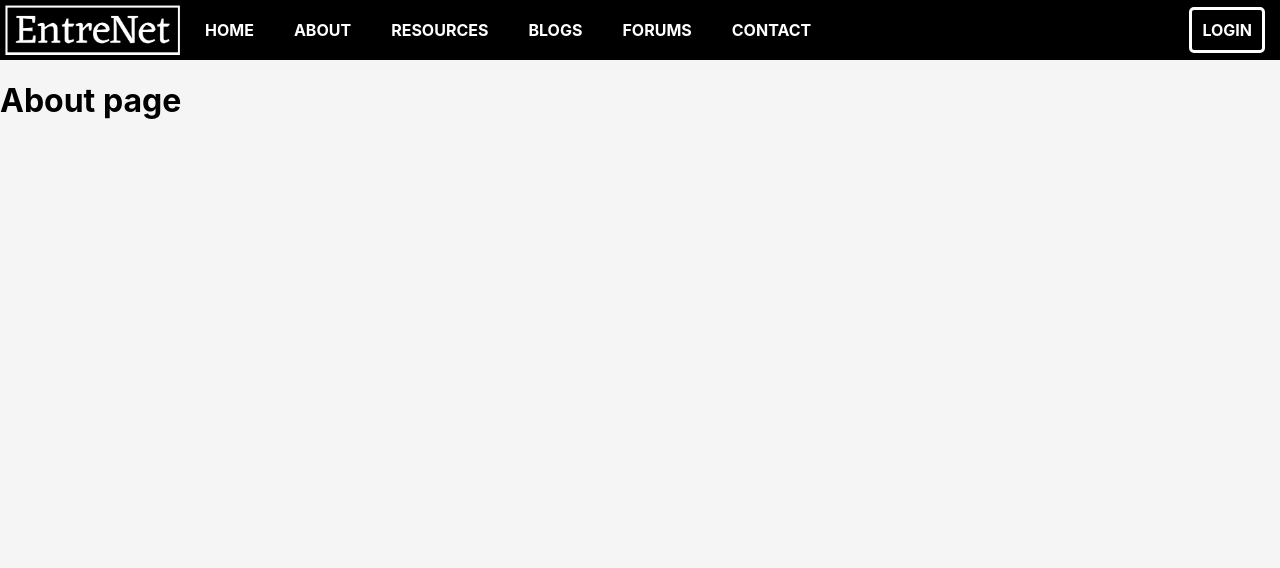
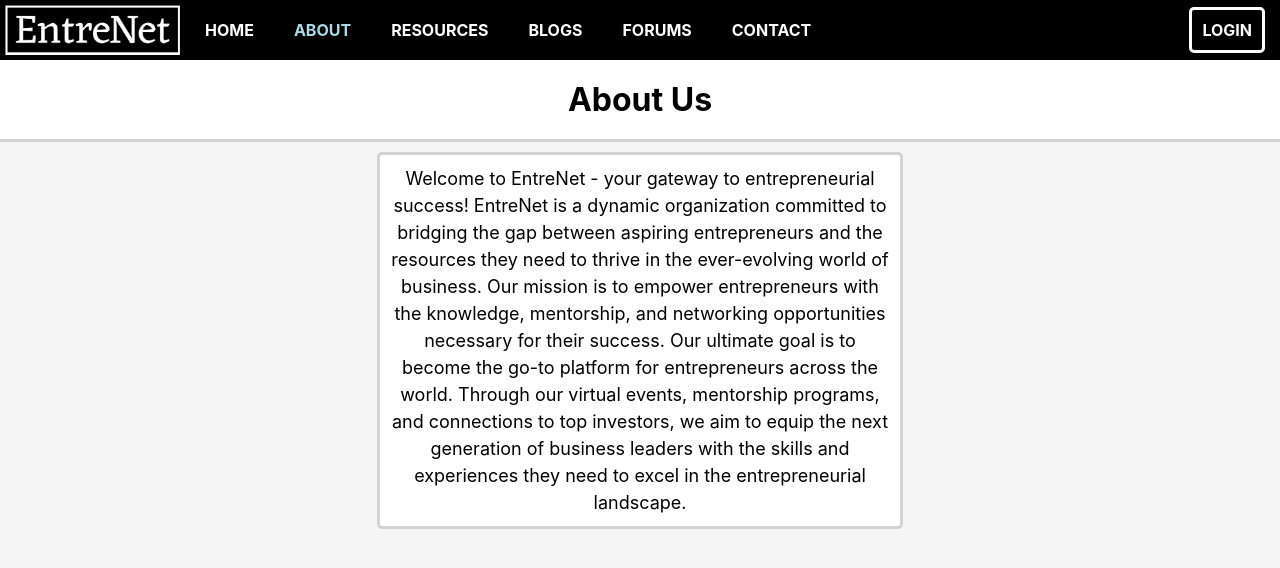
Before and after one commit to danpaxton/entrenet, a React (Create React App) app in the folder client/: page /about in a window 1280 px wide. Shown: the top 568 px of the page. Built offline with nearby package versions, Linux system fonts and the light colour scheme; the HTML template or start-up script is replaced by a standard one.

Commit message:
minor changes

```diff
--- a/client/src/App.js
+++ b/client/src/App.js
@@ -21,7 +21,7 @@ function App() {
     <Router>
       <Navbar login={login} setLogin={setLogin} />
         <Routes>
-          <Route exact path='/home' element={<Home />} />
+          <Route path='/home' element={<Home />} />
           <Route path='/about' element={<About />} />
           <Route path='/resources' element={<Resources />} />
           <Route path='/blogs' element={<Blogs />} />
--- a/client/src/navbar/Navbar.css
+++ b/client/src/navbar/Navbar.css
@@ -15,15 +15,23 @@
 .nav-menu {
     display: flex;
     justify-content: left;
-    font-size: medium;
+    align-items: center;
 }
 
-.nav-item {
-    color: white;
+.tab {
     padding: 20px;
     font-weight: bold;
     cursor: pointer;
     text-decoration: none;
+    text-transform: uppercase;
+}
+
+.active {
+    color: lightblue;
+}
+
+.unactive {
+    color: white;
 }
 
 .login-item {
@@ -44,10 +52,6 @@
 .profile {
     padding-right: 15px;
     padding-left: 15px;
-}
-
-.profile-icon, .nav-item:focus {
-    color: lightblue;
 }
 
 .profile-info {
--- a/client/src/navbar/Navbar.js
+++ b/client/src/navbar/Navbar.js
@@ -1,6 +1,6 @@
 import './Navbar.css'
 import { useState } from "react";
-import { NavLink, useNavigate } from "react-router-dom"
+import { NavLink, useNavigate, useLocation } from "react-router-dom"
 import { Box, IconButton, Menu, MenuItem, ListItemIcon } from '@mui/material'
 import AccountCircleIcon from '@mui/icons-material/AccountCircle';
 import AccountBox from '@mui/icons-material/AccountCircle';
@@ -8,11 +8,14 @@ import Settings from '@mui/icons-material/Settings';
 import Logout from '@mui/icons-material/Logout';
 import logo from '../logo.png'
 
+const pages = ["/home", "/about", "/resources", "/blogs", "/forums", "/contact"];
+
 const Navbar = (props) => {
-    const { login, setLogin } = props
+    const { login, setLogin } = props;
 
     const [anchorEl, setAnchorEl] = useState(null);
     const navigate = useNavigate()
+    const location = useLocation();
     const open = Boolean(anchorEl);
 
     const handleClick = (event) => {
@@ -24,8 +27,8 @@ const Navbar = (props) => {
     };
 
     const handleNav = page => () => {
-        handleClose()
-        navigate(page)
+        handleClose();
+        navigate(page);
     };
 
     const handleLogout = () => {
@@ -33,34 +36,25 @@ const Navbar = (props) => {
         handleNav('/login')()
     };
 
+    const handleTabStyle = (page) => {
+        return page === location.pathname ? "active tab" : "unactive tab";
+    }
+
     return (
         <>
             <Box className="nav-bar">
                 <Box className="nav-menu">
                 <img className="logo" src={logo} alt="EntreNet" />
-                    <NavLink to="/home" className="nav-item">
-                        HOME
-                    </NavLink>
-                    <NavLink to="/about" className="nav-item">
-                        ABOUT
-                    </NavLink>
-                    <NavLink to="/resources" className="nav-item">
-                        RESOURCES
-                    </NavLink>
-                    <NavLink to="/blogs" className="nav-item">
-                        BLOGS
-                    </NavLink>
-                    <NavLink to="/forums" className="nav-item">
-                        FORUMS
-                    </NavLink>
-                    <NavLink to="/contact" className="nav-item">
-                        CONTACT
-                    </NavLink>
+                    {pages.map(page =>
+                        <NavLink to={page} className={handleTabStyle(page)}>
+                            {page.slice(1)}
+                        </NavLink>
+                    )}
                 </Box>
                 <Box className="profile">
                     { login.token ?
                     <IconButton onClick={handleClick}>
-                        <AccountCircleIcon className="profile-icon" fontSize='large'/>
+                        <AccountCircleIcon className="active" fontSize='large'/>
                     </IconButton> : <NavLink to="/login" className="login-item">LOGIN</NavLink>
                     }
                 </Box>
--- a/client/src/pages/About.css
+++ b/client/src/pages/About.css
@@ -0,0 +1,27 @@
+.about-page {
+    display: flex;
+    flex-direction: column;
+    align-items: center;
+    gap: 10px;
+}
+
+.about-text {
+    padding: 10px;
+    font-size: large;
+    line-height: 1.5;
+    width: 500px;
+    text-align: center;
+    border: solid lightgray;
+    border-radius: 5px;
+    background: white;
+}
+
+.about-header {
+    font-size: xx-large;
+    text-align: center;
+    font-weight: bold;
+    padding: 20px;
+    width: 100%;
+    border-bottom: solid lightgray;
+    background: white;
+}
--- a/client/src/pages/About.js
+++ b/client/src/pages/About.js
@@ -1,10 +1,16 @@
 import React from 'react';
-
+import { Box } from '@mui/material';
+import "./About.css"
 const About = () => {
     return (
-        <div>
-            <h1>About page</h1>
-        </div>
+        <Box className="about-page">
+            <Box className="about-header">
+                About Us
+            </Box>
+            <Box className="about-text">
+                Welcome to EntreNet - your gateway to entrepreneurial success! EntreNet is a dynamic organization committed to bridging the gap between aspiring entrepreneurs and the resources they need to thrive in the ever-evolving world of business. Our mission is to empower entrepreneurs with the knowledge, mentorship, and networking opportunities necessary for their success. Our ultimate goal is to become the go-to platform for entrepreneurs across the world. Through our virtual events, mentorship programs, and connections to top investors, we aim to equip the next generation of business leaders with the skills and experiences they need to excel in the entrepreneurial landscape.
+            </Box>
+        </Box>
     );
 };
 
--- a/client/src/pages/Contact.css
+++ b/client/src/pages/Contact.css
@@ -6,9 +6,7 @@ body  {
     display: flex;
     flex-direction: column;
     align-items: center;
-    justify-content: center;
-    height: 600px;
-    width: 100%;
+    gap: 10px;
 }
 
 .contact {
@@ -24,7 +22,11 @@ body  {
 .contact-header {
     font-weight: bolder;
     font-size: xx-large;
-    padding: 5px;
+    background: white;
+    border-bottom: solid lightgray;
+    width: 100%;
+    text-align: center;
+    padding: 20px;
 }
 
 .contact-label {
--- a/client/src/pages/Contact.js
+++ b/client/src/pages/Contact.js
@@ -1,4 +1,3 @@
-import { useState } from 'react';
 import { Box, TextField, Button } from '@mui/material'
 import './Contact.css'
 
--- a/client/src/pages/Home.css
+++ b/client/src/pages/Home.css
@@ -3,6 +3,8 @@
     flex-direction: column;
     align-items: center;
     justify-content: center;
+    overflow-y: scroll;
+    scroll-behavior: smooth;
 }
 
 .slide-item {
@@ -13,6 +15,10 @@
     font-size: xx-large;
     font-weight: bold;
     color: black;
+    border-bottom: solid lightgray;
+    background: white;
+    width: 100%;
+    text-align: center;
     padding: 20px;
 }
 
@@ -20,17 +26,19 @@
     font-size: larger;
     color: black;
     text-align: center;
+    text-indent: 10px;
     width: 800px;
-    border-top: solid gray;
     padding: 20px;
+    line-height: 1.5;
 }
 
 .resource-button {
     border: solid black;
     border-radius: 5px;
-    font-size: medium;
+    font-weight: bold;
     padding: 10px;
     cursor: pointer;
+    background: lightblue;
 }
 
 .resource-button:hover {
--- a/client/src/pages/Home.js
+++ b/client/src/pages/Home.js
@@ -8,7 +8,7 @@ const Home = () => {
     return (
         <Box className="home-page">
             <Box className="entrenet-header">Welcome to EntreNet.</Box>
-            <Box className="vision-text">&emsp;EntreNet is a dynamic organization committed to bridging the gap between aspiring entrepreneurs and the resources they need to thrive in the ever-evolving world of business. Our mission is to empower entrepreneurs with the knowledge, mentorship, and networking opportunities necessary for their success. Our ultimate goal is to become the go-to platform for entrepreneurs across the world. Through our virtual events, mentorship programs, and connections to top investors, we aim to equip the next generation of business leaders with the skills and experiences they need to excel in the entrepreneurial landscape.</Box>
+            <Box className="vision-text">Empowering dreams, fostering growth – EntreNet envisions a world where every entrepreneur has the tools, community, and opportunities to transform their vision into a thriving reality.</Box>
             <Box className="resource-button" onClick={() => navigate('/resources')}>Visit Resource Hub</Box>
             <Box className="slide-item"></Box>
             <Box className="slide-item"></Box>
```
